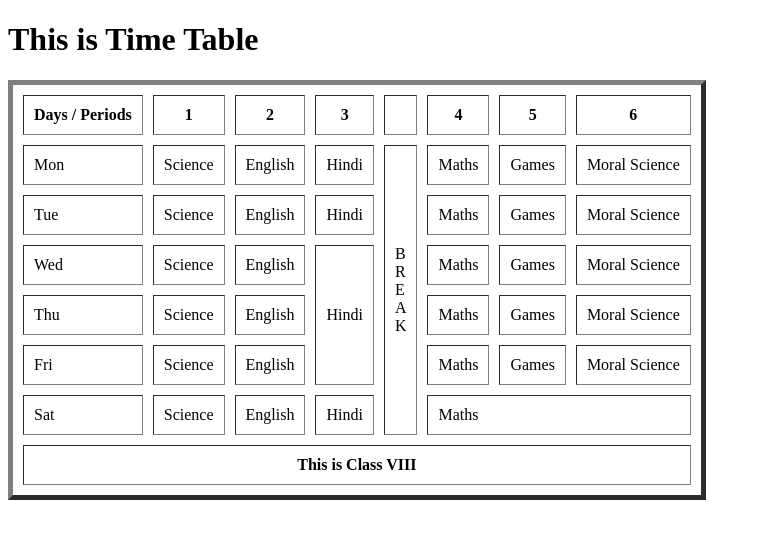
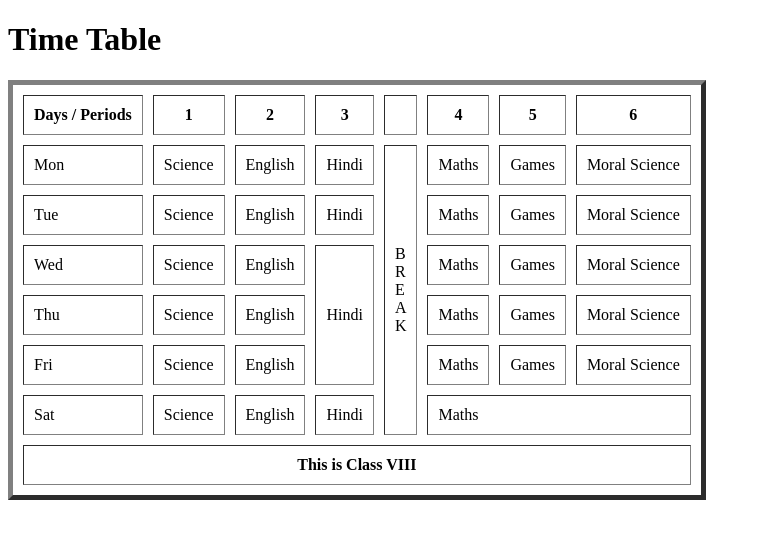
Before and after one commit to Yogesh-Singh-Gadwal/Nagarro-Bootcamp-Assignments, a plain HTML site: page Assignment-1/school-Timetable-assignment-1.2/schoolTimeTable.html in a window 1280 px wide. Shown: the whole page, without its empty margins (0-761 px from the left). Drawn offline with Linux system fonts and the light colour scheme.

Commit message:
Update schoolTimeTable.html

```diff
--- a/Assignment-1/school-Timetable-assignment-1.2/schoolTimeTable.html
+++ b/Assignment-1/school-Timetable-assignment-1.2/schoolTimeTable.html
@@ -9,7 +9,7 @@
 </head>
 
 <body>
-    <h1>This is Time Table</h1>
+    <h1>Time Table</h1>
 
     <table border="5" cellspacing="10" cellpadding="10">
         <thead>
```
